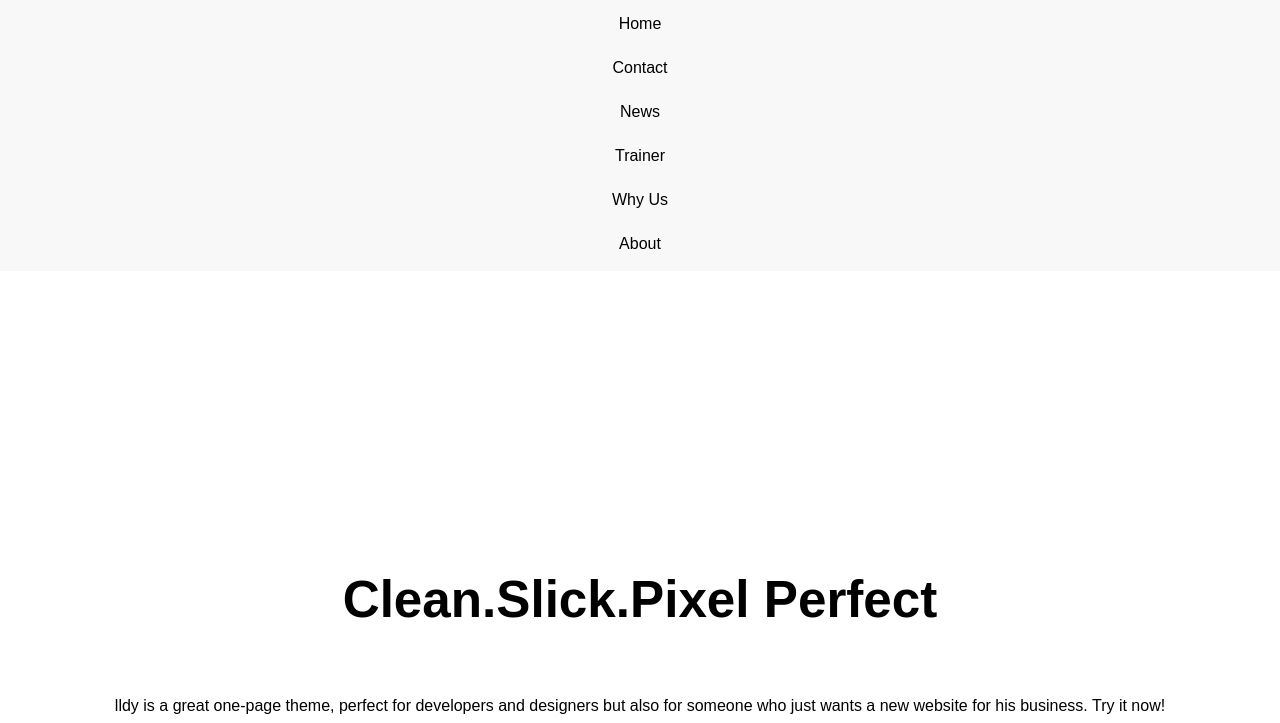
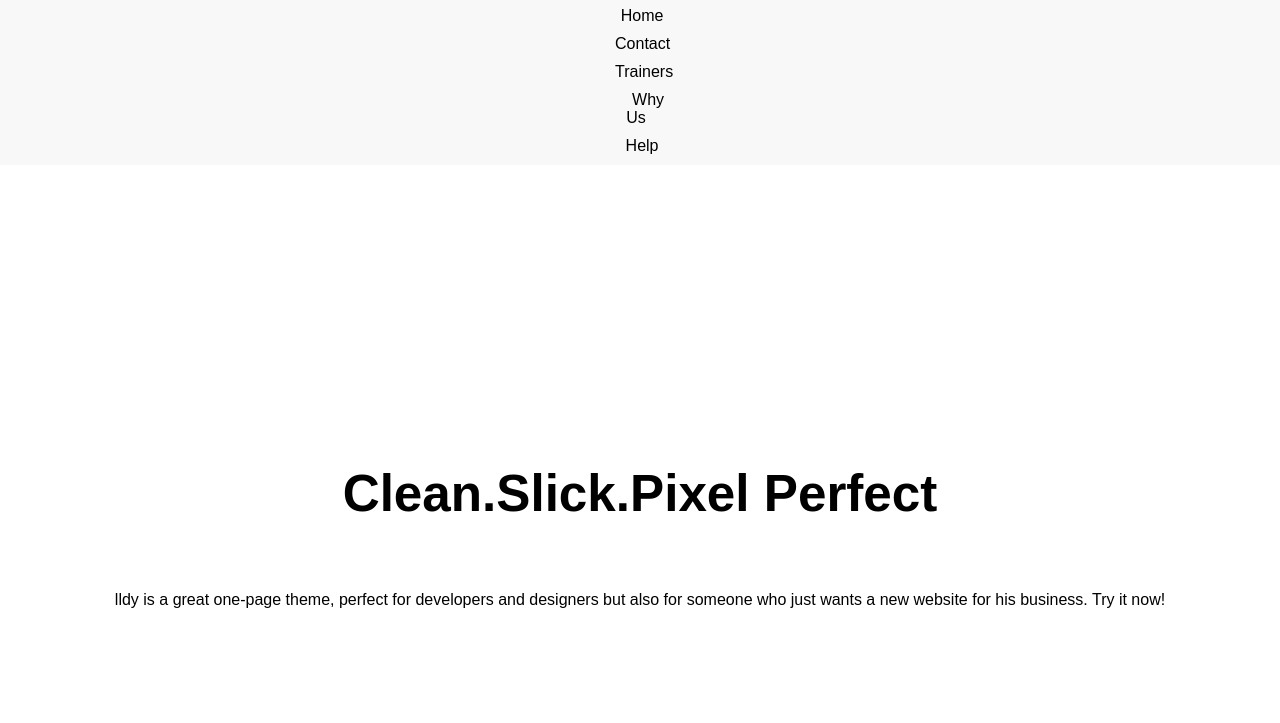
Before and after one commit to ShraddhaVhanmane123/template2, a plain HTML site: page index.html in a window 1280 px wide. Shown: the part 77-800 px from the top of the page. Drawn offline with Linux system fonts and the light colour scheme; files that its build step writes are made by us from their sources.

Commit message:
Update index.html

```diff
--- a/index.html
+++ b/index.html
@@ -1,27 +1,25 @@
 <!DOCTYPE html>
 <html lang="en">
 <head>
-    <meta charset="UTF-8" />
-    <meta name="viewport" content="width=device-width, initial-scale=1.0" />
+    <meta charset="UTF-8">
+    <meta name="viewport" content="width=device-width, initial-scale=1.0">
     <title>Illdy</title>
-    <link rel="stylesheet" href="./style1.css" />
+    <link rel="stylesheet" href = "./CSS/style1.css">
 </head>
 <body>
-    <nav class="nav">
+    <section class="nav">
         <div class="logo">
-            <img src="images/cropped-footer-logo-1.png" alt="Logo" />
+            <img src="images/cropped-footer-logo-1.png">
         </div>
         <div class="topnav">
-            <a href="#home">Home</a>
-            <a href="#contact">Contact</a>
-            <a href="#news">News</a>
-            <a href="#trainer">Trainer</a>
-            <a href="#why">Why Us</a>
-            <a href="#about">About</a>
-        </div>
-    </nav>
-
-    <section class="header">
+            <div class="home"><a href="#home">Home</a></div>
+            <div class="contact"><a href="#contact">Contact</a></div>
+            <div class="trainer"><a href="trainers">Trainers</a></div>
+            <div class="why"><a href="whyus">Why Us</a></div>
+            <div class="about"><a href="#about" class="split">Help</a></div>
+          </div>
+        </section>
+        <section class="header">
         <div class="imgdata">
             <h1>Clean.Slick.Pixel Perfect
             </h1>
```
